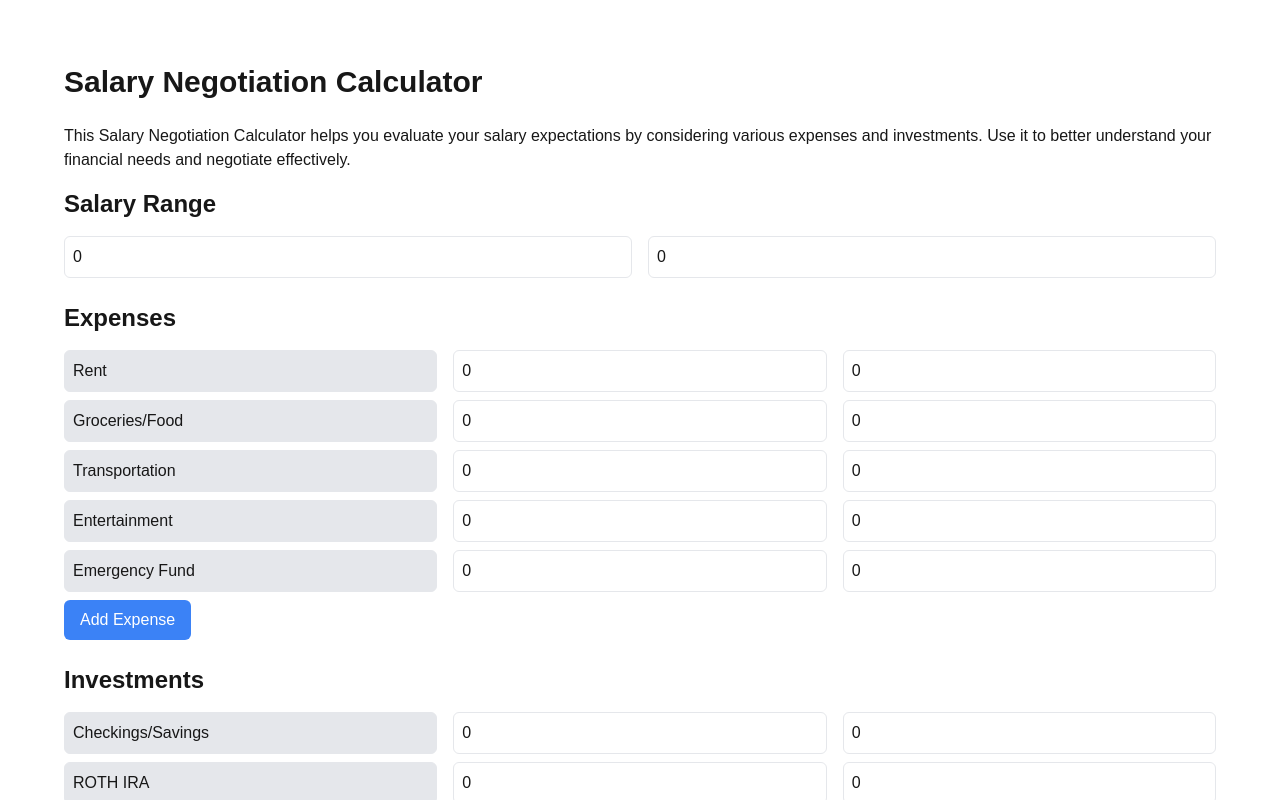
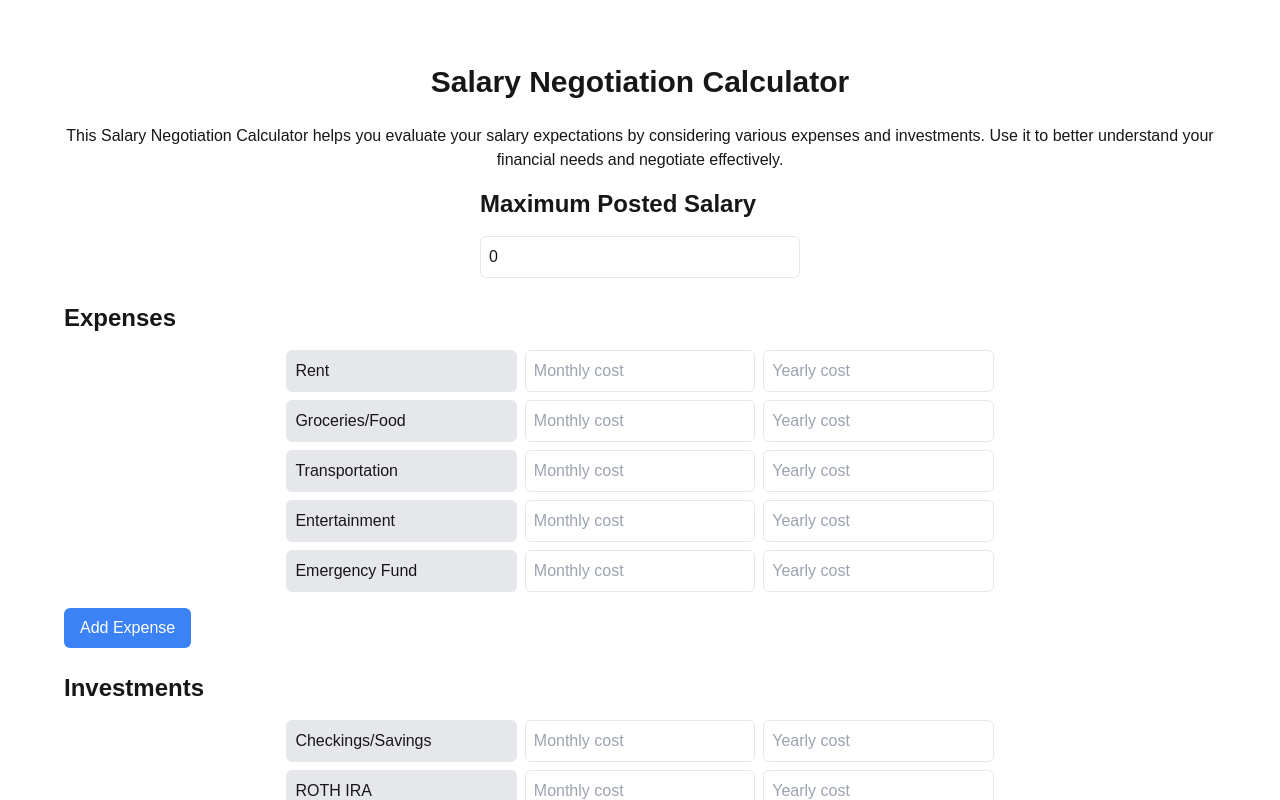
Before and after one commit to shawnmian/salary-negotiation, a Next.js app: page /salary-calculator in a window 1280 px wide. Shown: the top 800 px of the page. Built offline with nearby package versions, Linux system fonts and the light colour scheme.

Commit message:
fixed salary calculator bugs, still needs work.

```diff
--- a/src/app/components/SalaryCalculator.tsx
+++ b/src/app/components/SalaryCalculator.tsx
@@ -5,33 +5,33 @@ import { useState } from 'react';
 type Expense = {
   id: number;
   name: string;
-  monthly: number;
-  yearly: number;
+  monthly: number | null;
+  yearly: number | null;
 };
 
 type Investment = {
   id: number;
   name: string;
-  monthly: number;
-  yearly: number;
+  monthly: number | null;
+  yearly: number | null;
 };
 
 const initialExpenses = [
-  { id: 1, name: 'Rent', monthly: 0, yearly: 0 },
-  { id: 2, name: 'Groceries/Food', monthly: 0, yearly: 0 },
-  { id: 3, name: 'Transportation', monthly: 0, yearly: 0 },
-  { id: 4, name: 'Entertainment', monthly: 0, yearly: 0 },
-  { id: 5, name: 'Emergency Fund', monthly: 0, yearly: 0 }
+  { id: 1, name: 'Rent', monthly: null, yearly: null },
+  { id: 2, name: 'Groceries/Food', monthly: null, yearly: null },
+  { id: 3, name: 'Transportation', monthly: null, yearly: null },
+  { id: 4, name: 'Entertainment', monthly: null, yearly: null },
+  { id: 5, name: 'Emergency Fund', monthly: null, yearly: null }
 ];
 
 const initialInvestments = [
-  { id: 1, name: 'Checkings/Savings', monthly: 0, yearly: 0 },
-  { id: 2, name: 'ROTH IRA', monthly: 0, yearly: 0 },
-  { id: 3, name: '401k', monthly: 0, yearly: 0 }
+  { id: 1, name: 'Checkings/Savings', monthly: null, yearly: null },
+  { id: 2, name: 'ROTH IRA', monthly: null, yearly: null },
+  { id: 3, name: '401k', monthly: null, yearly: null }
 ];
 
 export default function SalaryCalculator() {
-  const [salaryRange, setSalaryRange] = useState({ min: 0, max: 0 });
+  const [maxSalary, setMaxSalary] = useState<number>(0);
   const [expenses, setExpenses] = useState<Expense[]>(initialExpenses);
   const [investments, setInvestments] = useState<Investment[]>(initialInvestments);
   const [recommendedSalary, setRecommendedSalary] = useState<number | null>(null);
@@ -42,6 +42,25 @@ export default function SalaryCalculator() {
     field: 'monthly' | 'yearly',
     value: string
   ) => {
+    // If the input is empty, set the corresponding value to null
+    if (value === '') {
+      if (type === 'expense') {
+        setExpenses(expenses.map(exp =>
+          exp.id === id
+            ? { ...exp, [field]: null, [field === 'monthly' ? 'yearly' : 'monthly']: null }
+            : exp
+        ));
+      } else {
+        setInvestments(investments.map(inv =>
+          inv.id === id
+            ? { ...inv, [field]: null, [field === 'monthly' ? 'yearly' : 'monthly']: null }
+            : inv
+        ));
+      }
+      return;
+    }
+
+    // Parse the input value as a number
     const numberValue = parseFloat(value);
     if (isNaN(numberValue)) return;
 
@@ -69,35 +88,28 @@ export default function SalaryCalculator() {
   };
 
   const calculateRecommendedSalary = () => {
-    const totalExpenses = expenses.reduce((sum, exp) => sum + exp.yearly, 0);
-    const totalInvestments = investments.reduce((sum, inv) => sum + inv.yearly, 0);
+    const totalExpenses = expenses.reduce((sum, exp) => sum + (exp.yearly || 0), 0);
+    const totalInvestments = investments.reduce((sum, inv) => sum + (inv.yearly || 0), 0);
     const total = totalExpenses + totalInvestments;
     setRecommendedSalary(total * 1.2); // Example calculation: 20% more than total expenses + investments
   };
 
   return (
     <div className="container mx-auto p-8">
-      <h1 className="text-3xl font-bold mb-6">Salary Negotiation Calculator</h1>
-      <p className="mb-4">
+      <h1 className="text-3xl font-bold mb-6 text-center">Salary Negotiation Calculator</h1>
+      <p className="mb-4 text-center">
         This Salary Negotiation Calculator helps you evaluate your salary expectations by considering various expenses and investments. Use it to better understand your financial needs and negotiate effectively.
       </p>
 
-      <div className="mb-6">
-        <h2 className="text-2xl font-semibold mb-4">Salary Range</h2>
-        <div className="flex gap-4">
+      <div className="mb-6 flex justify-center">
+        <div className="w-full max-w-xs">
+          <h2 className="text-2xl font-semibold mb-4">Maximum Posted Salary</h2>
           <input
             type="number"
-            placeholder="Min Salary"
-            value={salaryRange.min}
-            onChange={(e) => setSalaryRange({ ...salaryRange, min: parseFloat(e.target.value) })}
-            className="border p-2 rounded-md flex-1"
-          />
-          <input
-            type="number"
-            placeholder="Max Salary"
-            value={salaryRange.max}
-            onChange={(e) => setSalaryRange({ ...salaryRange, max: parseFloat(e.target.value) })}
-            className="border p-2 rounded-md flex-1"
+            value={maxSalary}
+            onChange={(e) => setMaxSalary(parseFloat(e.target.value))}
+            className="border p-2 rounded-md w-full"
+            placeholder="Enter maximum salary"
           />
         </div>
       </div>
@@ -105,32 +117,32 @@ export default function SalaryCalculator() {
       <div className="mb-6">
         <h2 className="text-2xl font-semibold mb-4">Expenses</h2>
         {expenses.map(exp => (
-          <div key={exp.id} className="flex gap-4 mb-2">
+          <div key={exp.id} className="flex gap-2 mb-2 items-center justify-center">
             <input
               type="text"
               value={exp.name}
               readOnly
-              className="border p-2 rounded-md flex-1 bg-gray-200"
+              className="border p-2 rounded-md bg-gray-200 w-1/5"
             />
             <input
               type="number"
-              value={exp.monthly}
+              value={exp.monthly !== null ? exp.monthly : ''}
               onChange={(e) => handleCostChange(exp.id, 'expense', 'monthly', e.target.value)}
-              className="border p-2 rounded-md flex-1"
-              placeholder="Monthly"
+              className="border p-2 rounded-md w-1/5"
+              placeholder="Monthly cost"
             />
             <input
               type="number"
-              value={exp.yearly}
+              value={exp.yearly !== null ? exp.yearly : ''}
               onChange={(e) => handleCostChange(exp.id, 'expense', 'yearly', e.target.value)}
-              className="border p-2 rounded-md flex-1"
-              placeholder="Yearly"
+              className="border p-2 rounded-md w-1/5"
+              placeholder="Yearly cost"
             />
           </div>
         ))}
         <button
-          onClick={() => setExpenses([...expenses, { id: expenses.length + 1, name: `Expense ${expenses.length + 1}`, monthly: 0, yearly: 0 }])}
-          className="bg-blue-500 text-white py-2 px-4 rounded-md"
+          onClick={() => setExpenses([...expenses, { id: expenses.length + 1, name: `Expense ${expenses.length + 1}`, monthly: null, yearly: null }])}
+          className="bg-blue-500 text-white py-2 px-4 rounded-md mt-2"
         >
           Add Expense
         </button>
@@ -139,38 +151,38 @@ export default function SalaryCalculator() {
       <div className="mb-6">
         <h2 className="text-2xl font-semibold mb-4">Investments</h2>
         {investments.map(inv => (
-          <div key={inv.id} className="flex gap-4 mb-2">
+          <div key={inv.id} className="flex gap-2 mb-2 items-center justify-center">
             <input
               type="text"
               value={inv.name}
               readOnly
-              className="border p-2 rounded-md flex-1 bg-gray-200"
+              className="border p-2 rounded-md bg-gray-200 w-1/5"
             />
             <input
               type="number"
-              value={inv.monthly}
+              value={inv.monthly !== null ? inv.monthly : ''}
               onChange={(e) => handleCostChange(inv.id, 'investment', 'monthly', e.target.value)}
-              className="border p-2 rounded-md flex-1"
-              placeholder="Monthly"
+              className="border p-2 rounded-md w-1/5"
+              placeholder="Monthly cost"
             />
             <input
               type="number"
-              value={inv.yearly}
+              value={inv.yearly !== null ? inv.yearly : ''}
               onChange={(e) => handleCostChange(inv.id, 'investment', 'yearly', e.target.value)}
-              className="border p-2 rounded-md flex-1"
-              placeholder="Yearly"
+              className="border p-2 rounded-md w-1/5"
+              placeholder="Yearly cost"
             />
           </div>
         ))}
         <button
-          onClick={() => setInvestments([...investments, { id: investments.length + 1, name: `Investment ${investments.length + 1}`, monthly: 0, yearly: 0 }])}
-          className="bg-blue-500 text-white py-2 px-4 rounded-md"
+          onClick={() => setInvestments([...investments, { id: investments.length + 1, name: `Investment ${investments.length + 1}`, monthly: null, yearly: null }])}
+          className="bg-blue-500 text-white py-2 px-4 rounded-md mt-2"
         >
           Add Investment
         </button>
       </div>
 
-      <div className="mb-6">
+      <div className="mb-6 text-center">
         <button
           onClick={calculateRecommendedSalary}
           className="bg-green-500 text-white py-2 px-4 rounded-md"
```
Also changed, not shown: 1 other file (tests, documents, lock files or other folders).
